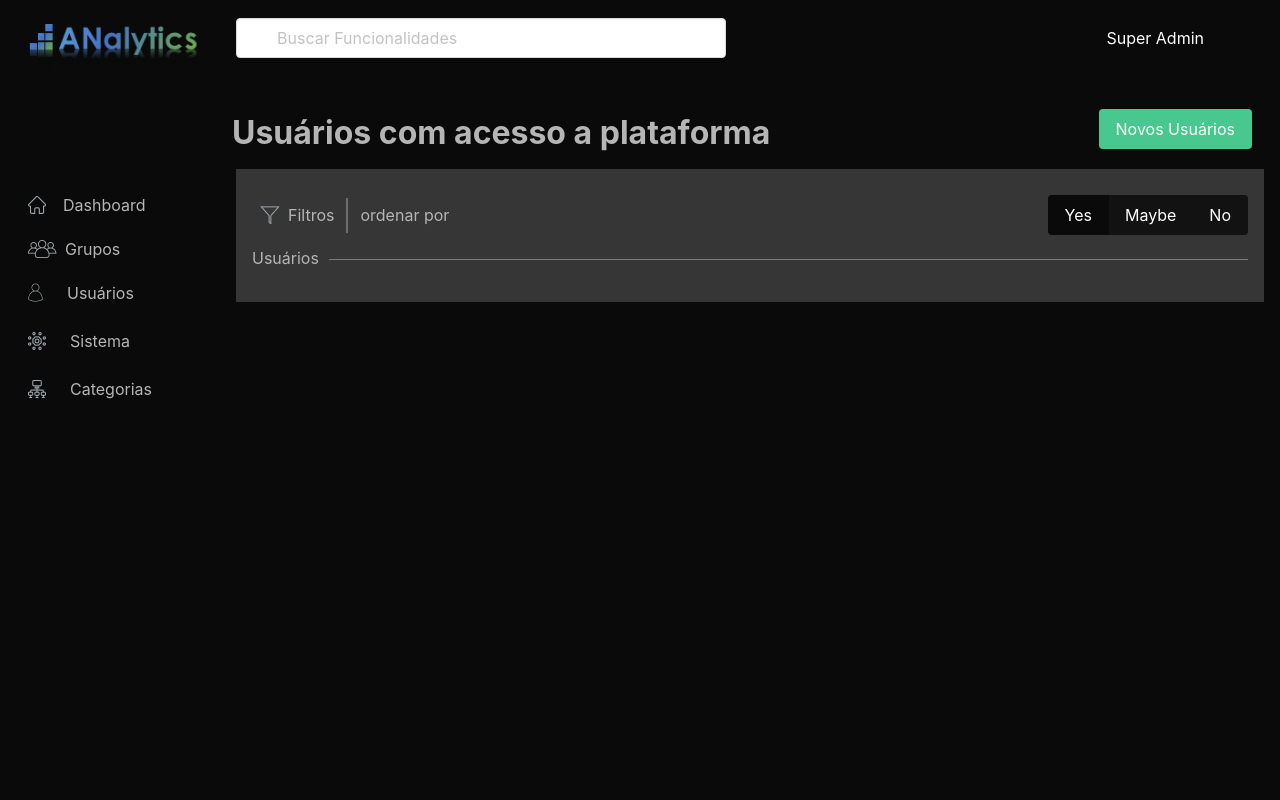
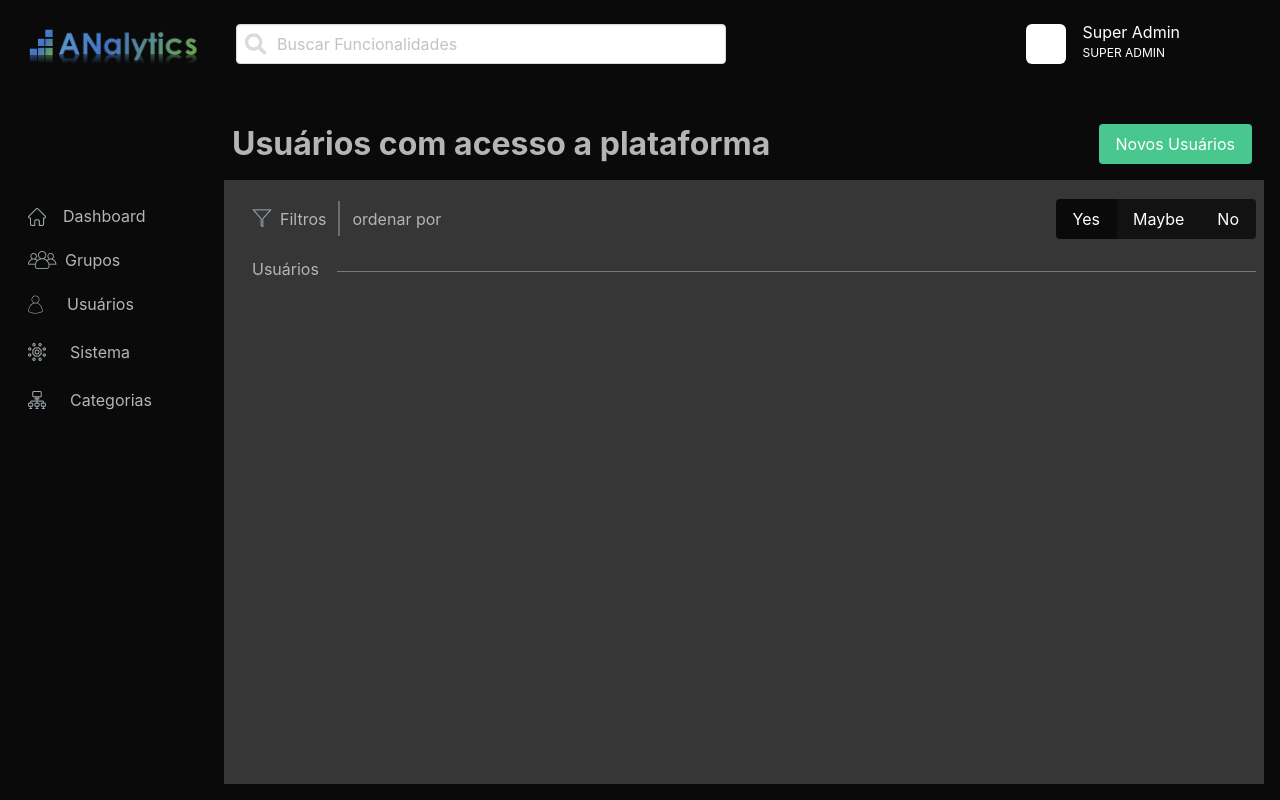
Before and after one commit to felipidis/psel-shinier-2021, a Vue app in the folder shinier-app/: page /#/ in a window 1280 px wide. Built offline with nearby package versions, Linux system fonts and the light colour scheme.

Commit message:
Componentizando Navbar
Transformando a faixa do topo do site em componente para evitar repetição de código entre as páginas que possuem o mesmo design.

```diff
--- a/shinier-app/package.json
+++ b/shinier-app/package.json
@@ -8,6 +8,9 @@
     "lint": "vue-cli-service lint"
   },
   "dependencies": {
+    "@fortawesome/fontawesome-svg-core": "^1.2.35",
+    "@fortawesome/free-solid-svg-icons": "^5.15.3",
+    "@fortawesome/vue-fontawesome": "^2.0.2",
     "buefy": "^0.9.6",
     "core-js": "^3.6.5",
     "vue": "^2.6.11",
--- /dev/null
+++ b/shinier-app/src/components/Navbar.vue
@@ -0,0 +1,35 @@
+<template>
+  <div class="hero-head is-flex is-align-items-center mx-4 mb-2">
+    <div class="tile is-parent is-2">
+      <img src="@/assets/Logo_analytics.png" alt="Logo da Analytics" />
+    </div>
+    <div class="tile is-parent is-10 is-flex is-justify-content-space-between is-align-items-center">
+      <b-field>
+        <b-input
+          placeholder="Buscar Funcionalidades"
+          type="search"
+          icon-pack="fas"
+          icon="search"
+          class="text-input"
+        >
+        </b-input>
+      </b-field>
+
+      <div class="is-flex mr-5">
+      <span class="box mt-3 mr-4"></span>
+        <div>
+          <p class="has-text-white is-size-6 mr-6 mt-2">Super Admin</p>
+          <p class="has-text-white is-size-7 mr-6 is-uppercase ">Super Admin</p>
+        </div>
+      </div>
+    </div>
+  </div>
+</template>
+
+<script>
+export default {
+  name: 'Navbar',
+  props: {
+  }
+}
+</script>
--- a/shinier-app/src/main.js
+++ b/shinier-app/src/main.js
@@ -4,10 +4,30 @@ import router from '@/router'
 import Buefy from 'buefy'
 import 'buefy/dist/buefy.css'
 
+import { library } from '@fortawesome/fontawesome-svg-core';
+// internal icons
+import { fas } from "@fortawesome/free-solid-svg-icons";
+import { FontAwesomeIcon } from "@fortawesome/vue-fontawesome";
 
-Vue.use(Buefy)
+library.add(fas);
+Vue.component('vue-fontawesome', FontAwesomeIcon);
 
 
+Vue.use(Buefy, {
+  defaultIconComponent: "vue-fontawesome",
+  defaultIconPack: "fas",
+  customIconPacks: {
+    fas: {
+      sizes: {
+        default: "lg",
+        "is-small": "1x",
+        "is-medium": "2x",
+        "is-large": "3x"
+      },
+      iconPrefix: ""
+    }
+  }
+});
 
 Vue.config.productionTip = false
 
--- a/shinier-app/src/views/Cadastro.vue
+++ b/shinier-app/src/views/Cadastro.vue
@@ -1,31 +1,14 @@
 <template>
   <div class="hero has-background-black is-fullheight">
     <!-- Inicio da Navbar -->
-    <div class="hero-head is-flex is-align-items-center mx-4 mb-2">
-      <div class="tile is-parent is-2">
-        <img src="../assets/Logo_analytics.png" alt="Logo da Analytics" />
-      </div>
-      <div class="tile is-parent is-10 is-flex is-justify-content-space-between">
-        <b-field>
-          <b-input
-            placeholder="Buscar Funcionalidades"
-            type="search"
-            icon="magnify"
-            class="text-input"
-          >
-          </b-input>
-        </b-field>
-
-        <p class="has-text-white mr-6 mt-2">Super Admin</p>
-      </div>
-    </div>
+    <navbar/>
     <!-- Fim da Navbar -->
 
     <!-- Fim da Faixa -->
     <section class="mx-4">
       <div class="tile is-parent">
         <div class="tile is-child is-2"></div>
-        <div class=" tile is-child is-10 is-flex is-justify-content-space-between">
+        <div class=" tile is-child is-10 is-flex is-justify-content-space-between is-align-items-center">
           <h1 class="has-text-grey-light is-size-3 has-text-weight-bold"> Cadastrar novo usuário</h1>
           <b-button type="is-success"> <router-link class="has-text-white" to="/"> Salvar</router-link> </b-button>
         </div>
@@ -63,10 +46,10 @@
         </article>
       </div>
 
-      <div class="tile is-parent is-10 p-0">
-        <article class="tile is-child">
+      <div class="tile is-parent is-10 p-0 mb-2">
+        <article class="tile is-child has-background-dark">
           <div class="content is-flex is-flex-direction-column">
-            <div class="p-4 ml-3 has-background-dark">
+            <div class="p-2 ml-3">
               <Header class="is-flex is-justify-content-space-between">
                 <div class="is-flex is-align-items-center">
                   <img class="m-2" src="../assets/Filter.png" alt="">
@@ -83,7 +66,7 @@
 
               <main>
                 <div class="is-flex is-align-items-center">
-                <p class="has-text-grey-light">Usuários</p>
+                <p class=" p-2 has-text-grey-light">Usuários</p>
                 <hr class="hr has-background-grey">
                 </div>
               </main>
@@ -97,11 +80,13 @@
   </div>
 </template>
 <script>
+import Navbar from '../components/Navbar.vue'
 export default {
   name: '',
   props: {
 
-  }
+  },
+  components: { Navbar },
 }
 </script>
 
--- a/shinier-app/src/views/User.vue
+++ b/shinier-app/src/views/User.vue
@@ -1,31 +1,14 @@
 <template>
   <div class="hero has-background-black is-fullheight">
     <!-- Inicio da Navbar -->
-    <div class="hero-head is-flex is-align-items-center mx-4 mb-2">
-      <div class="tile is-parent is-2">
-        <img src="../assets/Logo_analytics.png" alt="Logo da Analytics" />
-      </div>
-      <div class="tile is-parent is-10 is-flex is-justify-content-space-between">
-        <b-field>
-          <b-input
-            placeholder="Buscar Funcionalidades"
-            type="search"
-            icon="magnify"
-            class="text-input"
-          >
-          </b-input>
-        </b-field>
-
-        <p class="has-text-white mr-6 mt-2">Super Admin</p>
-      </div>
-    </div>
+    <navbar/>
     <!-- Fim da Navbar -->
 
     <!-- Fim da Faixa -->
     <section class="mx-4">
       <div class="tile is-parent">
         <div class="tile is-child is-2"></div>
-        <div class=" tile is-child is-10 is-flex is-justify-content-space-between">
+        <div class=" tile is-child is-10 is-flex is-justify-content-space-between is-align-items-center">
           <h1 class="has-text-grey-light is-size-3 has-text-weight-bold"> Usuários com acesso a plataforma</h1>
           <b-button type="is-success"> <router-link class="has-text-white" to="/cadastro"> Novos Usuários</router-link> </b-button>
         </div>
@@ -63,10 +46,10 @@
         </article>
       </div>
 
-      <div class="tile is-parent is-10 p-0">
-        <article class="tile is-child">
+      <div class="tile is-parent is-10 p-0 mb-2">
+        <article class="tile is-child has-background-dark">
           <div class="content is-flex is-flex-direction-column">
-            <div class="p-4 ml-3 has-background-dark">
+            <div class="p-2 ml-3 ">
               <Header class="is-flex is-justify-content-space-between">
                 <div class="is-flex is-align-items-center">
                   <img class="m-2" src="../assets/Filter.png" alt="">
@@ -83,7 +66,7 @@
 
               <main>
                 <div class="is-flex is-align-items-center">
-                <p class="has-text-grey-light">Usuários</p>
+                <p class="p-2 has-text-grey-light">Usuários</p>
                 <hr class="hr has-background-grey">
                 </div>
               </main>
@@ -97,10 +80,15 @@
   </div>
 </template>
 <script>
+import Navbar from '@/components/Navbar'
+
 export default {
   name: 'User',
   props: {
 
+  },
+  components:{
+    Navbar
   }
 }
 </script>
@@ -117,4 +105,8 @@ export default {
    height: 1px;
    border: none;
 }
+.box{
+  width: 2.5rem;
+  height: 2.5rem;
+}
 </style>
```
Also changed, not shown: 1 other file (tests, documents, lock files or other folders).
